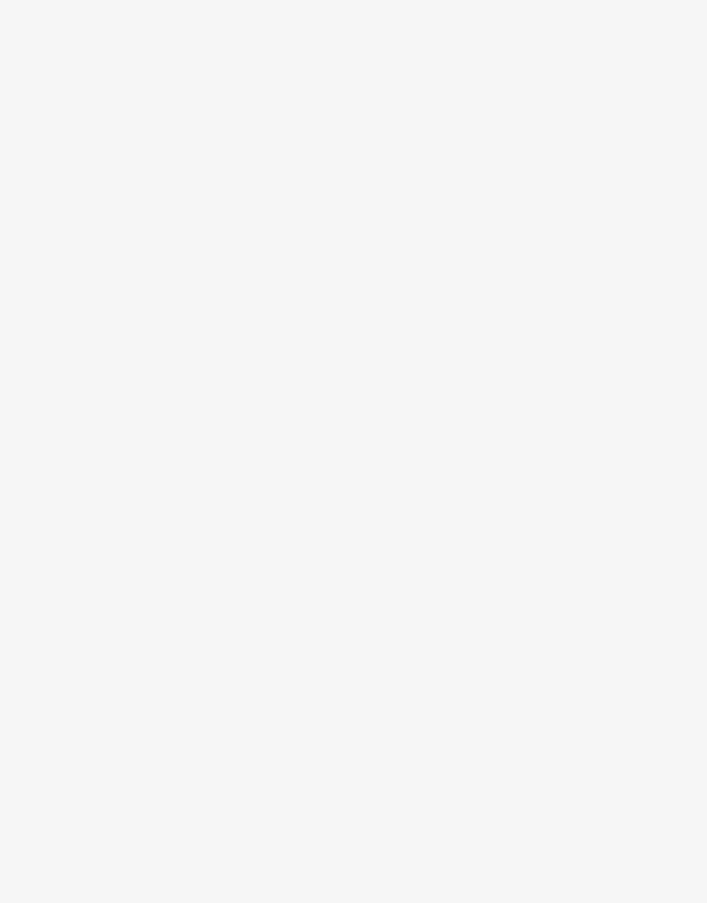
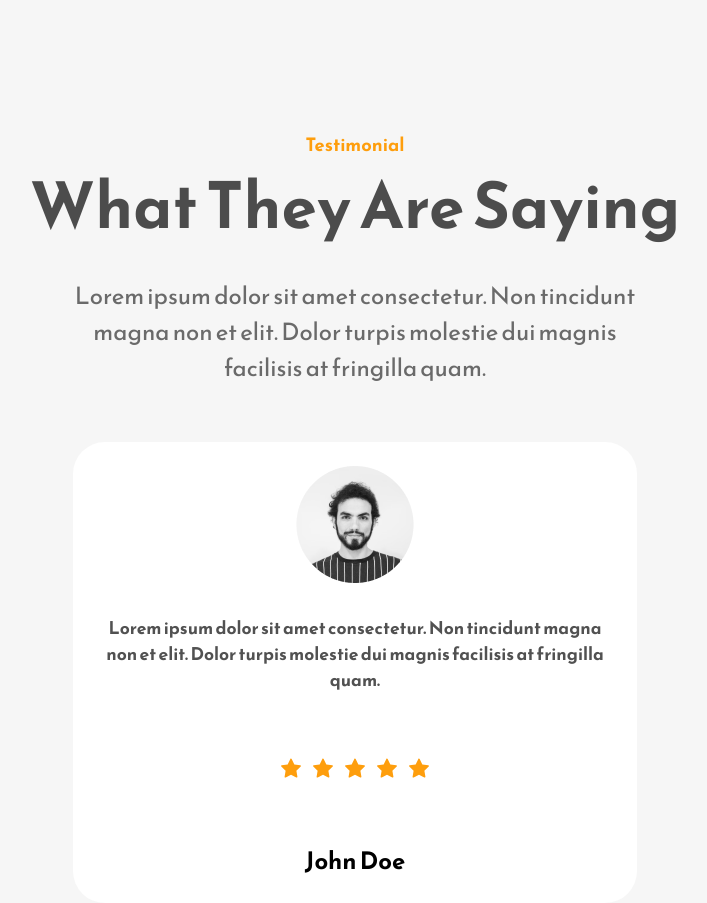
Before and after one commit to HendMohammed90/Food_Landing_page, a React (Create React App) app: page / in a window 1280 px wide. Shown: the part 2400-3303 px from the top of the page, without its empty margins (285-992 px from the left). Before the commit the page ends 2291 px from the top, so only its background shows below. Built offline with nearby package versions, Linux system fonts and the light colour scheme.

Commit message:
add testimonials section

```diff
--- a/src/App.css
+++ b/src/App.css
@@ -234,8 +234,47 @@ nav {
   font-weight: 600;
 }
 
+/* testimonial section */
+.testimonials-container{
+  display: flex;
+    flex-direction: column;
+    justify-content: center;
+    align-items: center;
+}
+.testimonials-stars-container {
+  margin: 2rem auto;
+}
+
+.testimonial-section-bottom {
+  margin-top: 2rem;
+  background-color: white;
+  padding: 1.5rem 2rem;
+  display: flex;
+  align-items: center;
+  justify-content: center;
+  max-width: 750px;
+  border-radius: 2rem;
+  flex-direction: column;
+  text-align: center;
+}
+.testimonial-section-bottom p {
+  font-weight: 700;
+  color: #515151;
+  max-width: 500px;
+  font-size: 1.1rem;
+  margin: 2rem 0rem;
+}
+.testimonials-stars-container .svg {
+  margin: 0rem 0.25rem;
+  font-size: 1.5rem;
+  color: #fe9e0d;
+}
+.testimonial-section-bottom h2 {
+  margin-top: 1.5rem;
+}
 
 
+/* contact section */
 .contact-page-wrapper h1 {
   max-width: 900px !important;
 }
@@ -264,6 +303,8 @@ nav {
   font-size: 1.3rem;
   padding: 0.5rem 1rem;
 }
+
+/* footer section */
 .footer-wrapper {
   margin: 6rem 0rem;
   display: flex;
@@ -298,36 +339,6 @@ nav {
   font-weight: 600;
   color: #4c4c4c;
   cursor: pointer;
-}
-.testimonial-section-bottom {
-  margin-top: 2rem;
-  background-color: white;
-  padding: 1.5rem 2rem;
-  display: flex;
-  align-items: center;
-  justify-content: center;
-  max-width: 750px;
-  border-radius: 2rem;
-  flex-direction: column;
-  text-align: center;
-}
-.testimonial-section-bottom {
-  margin: 2rem auto;
-}
-.testimonial-section-bottom p {
-  font-weight: 700;
-  color: #515151;
-  max-width: 500px;
-  font-size: 1.1rem;
-  margin: 2rem 0rem;
-}
-.testimonials-stars-container svg {
-  margin: 0rem 0.25rem;
-  font-size: 1.5rem;
-  color: #fe9e0d;
-}
-.testimonial-section-bottom h2 {
-  margin-top: 1.5rem;
 }
 
 @media (max-width: 1000px) {
--- /dev/null
+++ b/src/components/Testimonial/Testimonial.jsx
@@ -0,0 +1,33 @@
+import React from 'react'
+import profileImg from "../../Assets/john-doe-image.png"
+import { AiFillStar } from "react-icons/ai";
+
+const Testimonial = () => {
+    return (
+        <section className='work-section-wrapper testimonials-container'>
+            <div className='work-section-top'>
+                <p className='primary-subheading'>Testimonial</p>
+                <h1 className="primary-heading">What They Are Saying</h1>
+                <p className='primary-text'>Lorem ipsum dolor sit amet consectetur. Non tincidunt
+                    magna non et elit. Dolor  turpis molestie dui
+                    magnis facilisis at fringilla quam.</p>
+            </div>
+            <div className='testimonial-section-bottom'>
+                <img src={profileImg} alt='profile picture' />
+                <p>Lorem ipsum dolor sit amet consectetur. Non tincidunt
+                    magna non et elit. Dolor  turpis molestie dui
+                    magnis facilisis at fringilla quam.</p>
+                <div className="testimonials-stars-container">
+                    <AiFillStar className='svg' />
+                    <AiFillStar className='svg' />
+                    <AiFillStar className='svg' />
+                    <AiFillStar className='svg' />
+                    <AiFillStar className='svg' />
+                </div>
+                <h2>John Doe</h2>
+            </div>
+        </section>
+    )
+}
+
+export default Testimonial
--- a/src/pages/Main.jsx
+++ b/src/pages/Main.jsx
@@ -3,6 +3,7 @@ import Header from '../components/header/Header'
 import Home from '../components/Home/Home'
 import About from '../components/about/About'
 import Work from '../components/workSample/Work'
+import Testimonial from '../components/Testimonial/Testimonial'
 
 const Main = () => {
   return (
@@ -11,6 +12,7 @@ const Main = () => {
       <Home />
       <About />
       <Work />
+      <Testimonial />
     </div>
   )
 }
```
